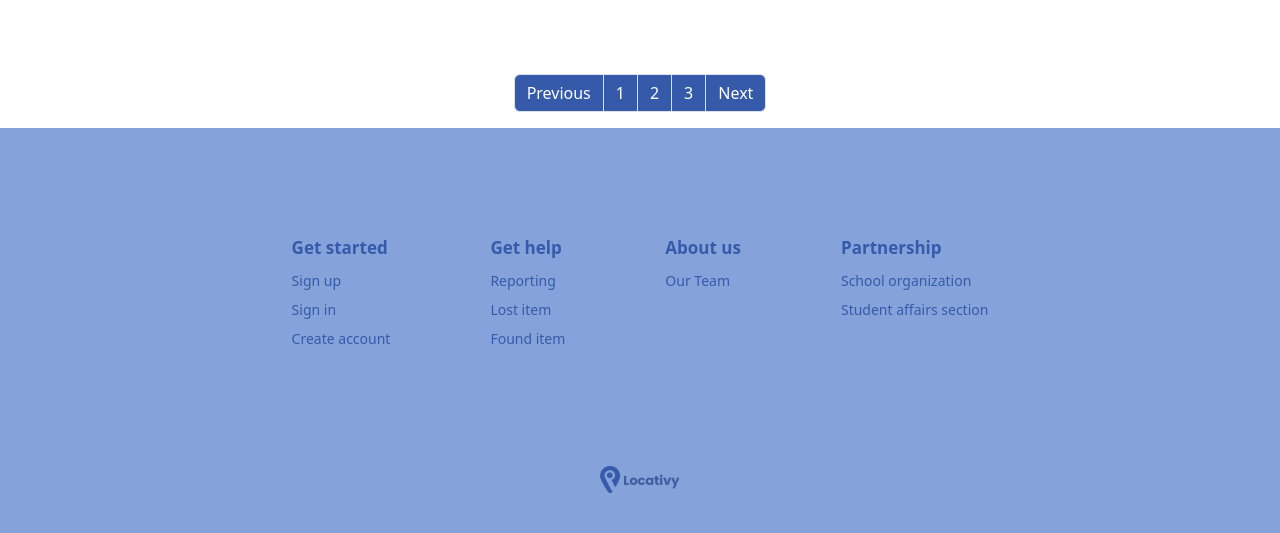
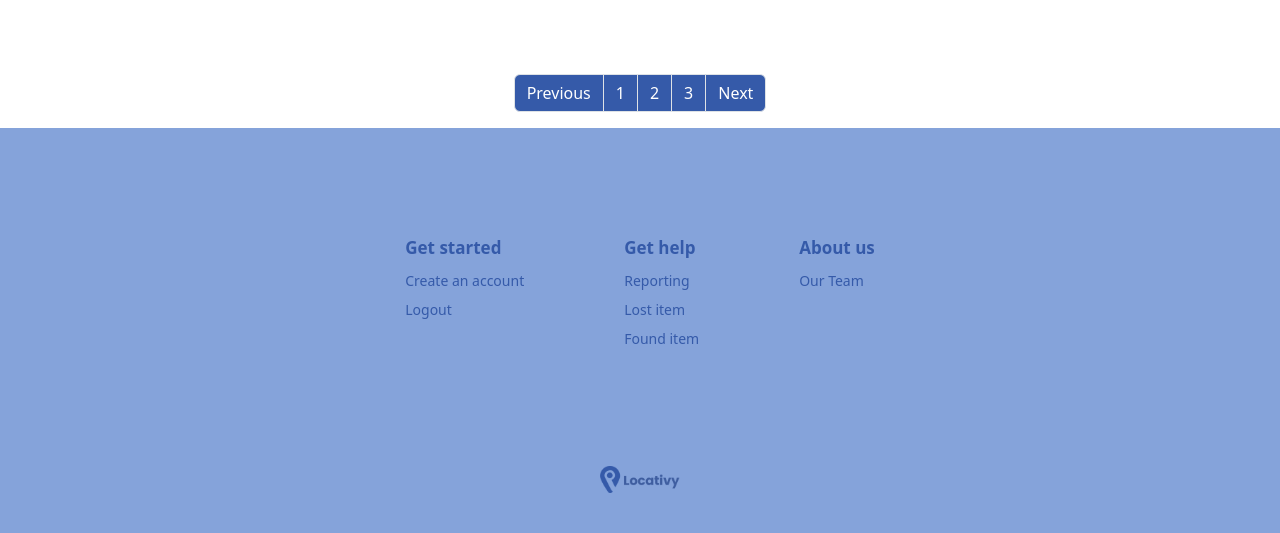
Before and after one commit to AchmadAdji/Locativy, a PHP site: page /lost-item.php in a window 1280 px wide. Shown: the part 693-1226 px from the top of the page. Run offline with PHP 8.4, Linux system fonts and the light colour scheme; a user stored in the database is signed in; data comes from the database, SQL or seed files in the repository; data that the repository does not hold is empty.

Commit message:
Update Lost and Found item Page

```diff
--- a/lost-item.php
+++ b/lost-item.php
@@ -207,9 +207,8 @@ $conn->close();
         <div class="footer-column">
             <h3>Get started</h3>
             <ul>
-                  <li><a href="#">Sign up</a></li>
-                  <li><a href="#">Sign in</a></li>
-                  <li><a href="#">Create account</a></li>
+              <li><a href="regis.php">Create an account</a></li>
+              <li><a href="login.php">Logout</a></li>
             </ul>
         </div>
         <div class="footer-column">
@@ -224,13 +223,6 @@ $conn->close();
             <h3>About us</h3>
             <ul>
                 <li><a href="aboutus.html">Our Team</a></li>
-              </ul>
-          </div>
-          <div class="footer-column">
-              <h3>Partnership</h3>
-              <ul>
-                  <li><a href="#">School organization</a></li>
-                  <li><a href="#">Student affairs section</a></li>
             </ul>
         </div>
     </div>
```
Also changed, not shown: found-item.php (+3 -10 lines). Lines whose indentation alone changed are shown as unchanged.
